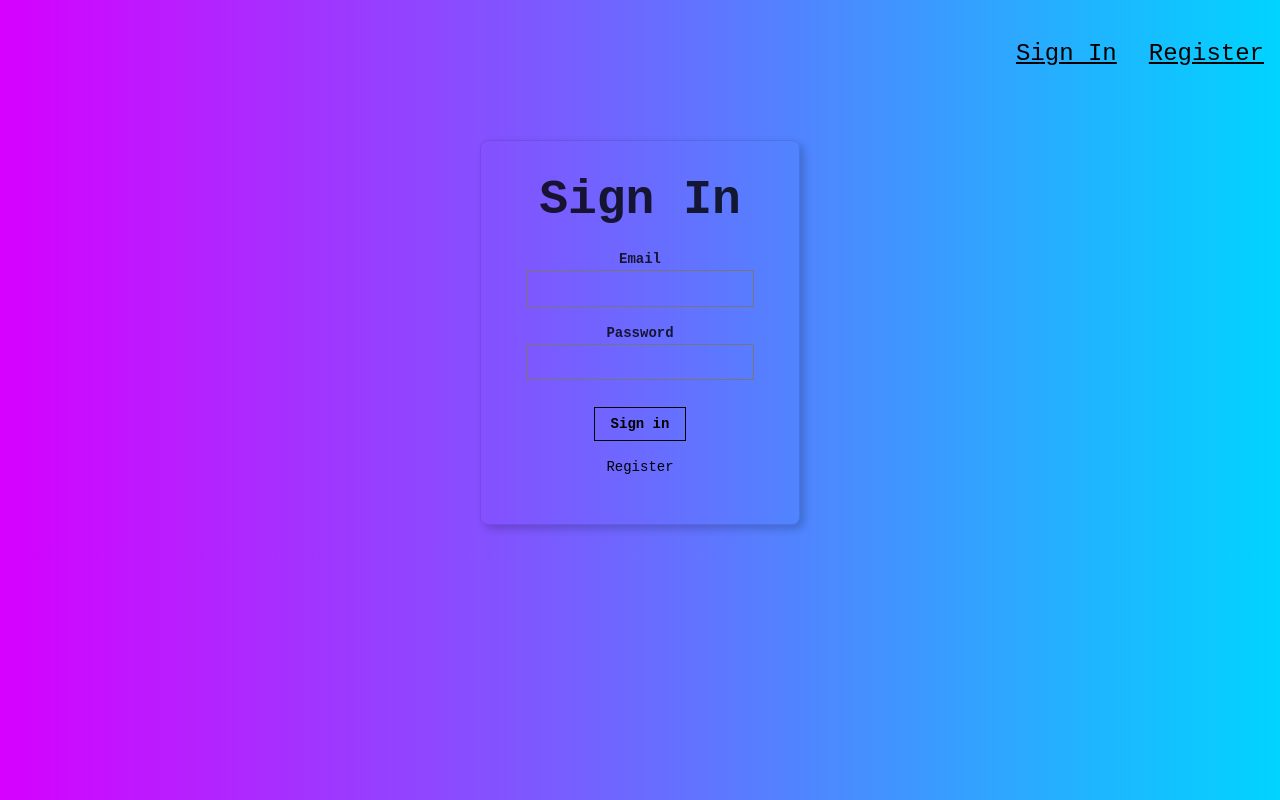
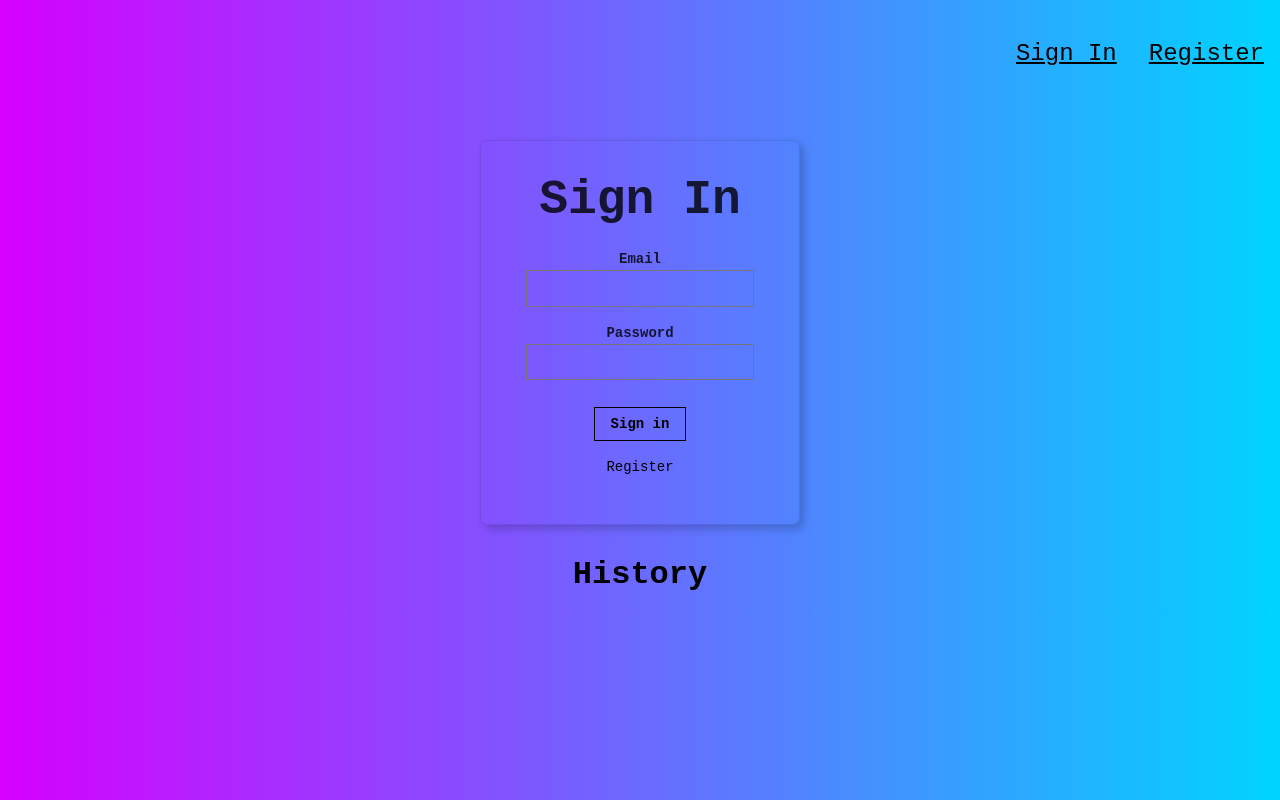
Before and after one commit to Thuglifescientist2018/smartBrain, a React (Create React App) app: page / in a window 1280 px wide. Built offline with nearby package versions, Linux system fonts and the light colour scheme.

Commit message:
final upload

```diff
--- a/src/App.js
+++ b/src/App.js
@@ -6,6 +6,7 @@ import Rank from './components/Rank/Rank';
 import FaceRecognition from './components/FaceRecognition/FaceRecognition';
 import SignIn from './components/SignIn/SignIn';
 import Register from './components/Register/Register';
+
 import './App.css';
 
 
@@ -87,7 +88,8 @@ class App extends React.Component {
         },
         body: JSON.stringify({
           id: this.state.user.id,
-          email: this.state.user.email,
+          username: this.state.user.name,
+          entries: this.state.user.entries,
           image_url: this.state.imageUrl
         })
       }).then(response =>  response.json())
@@ -119,8 +121,10 @@ class App extends React.Component {
       {route === 'home' ?
             <div>
                   <Logo />
+
                   <Rank name={this.state.user.name} entries={this.state.user.entries} />
                   <ImageLinkForm onInputChange={this.onInputChange} onButtonSubmit={this.onButtonSubmit} />
+
                   <FaceRecognition box={box} imageUrl={imageUrl} />
           </div>
 
--- /dev/null
+++ b/src/components/History/History.js
@@ -0,0 +1,10 @@
+import React from 'react';
+function HIstory() {
+    return (
+        <div>
+            <h1>History</h1>
+        </div>
+    );
+}
+
+export default HIstory;
--- a/src/components/SignIn/SignIn.js
+++ b/src/components/SignIn/SignIn.js
@@ -1,5 +1,6 @@
 import React from 'react';
 import './SignIn.css';
+import History from "../History/History";
 
 
 class SignIn extends React.Component {
@@ -39,6 +40,8 @@ class SignIn extends React.Component {
   render() {
     const { onRouteChange } = this.props;
     return (
+      <section className="signin">
+
           <article className="br3 ba dark-gray b--black-10 mv4 w-100 w-50-m w-25-l mw6 shadow-5    center">
 
           <main className="pa4 black-80">
@@ -75,6 +78,8 @@ class SignIn extends React.Component {
     </div>
   </main>
   </article>
+    <History/>
+      </section>
   );
 
   }
```
